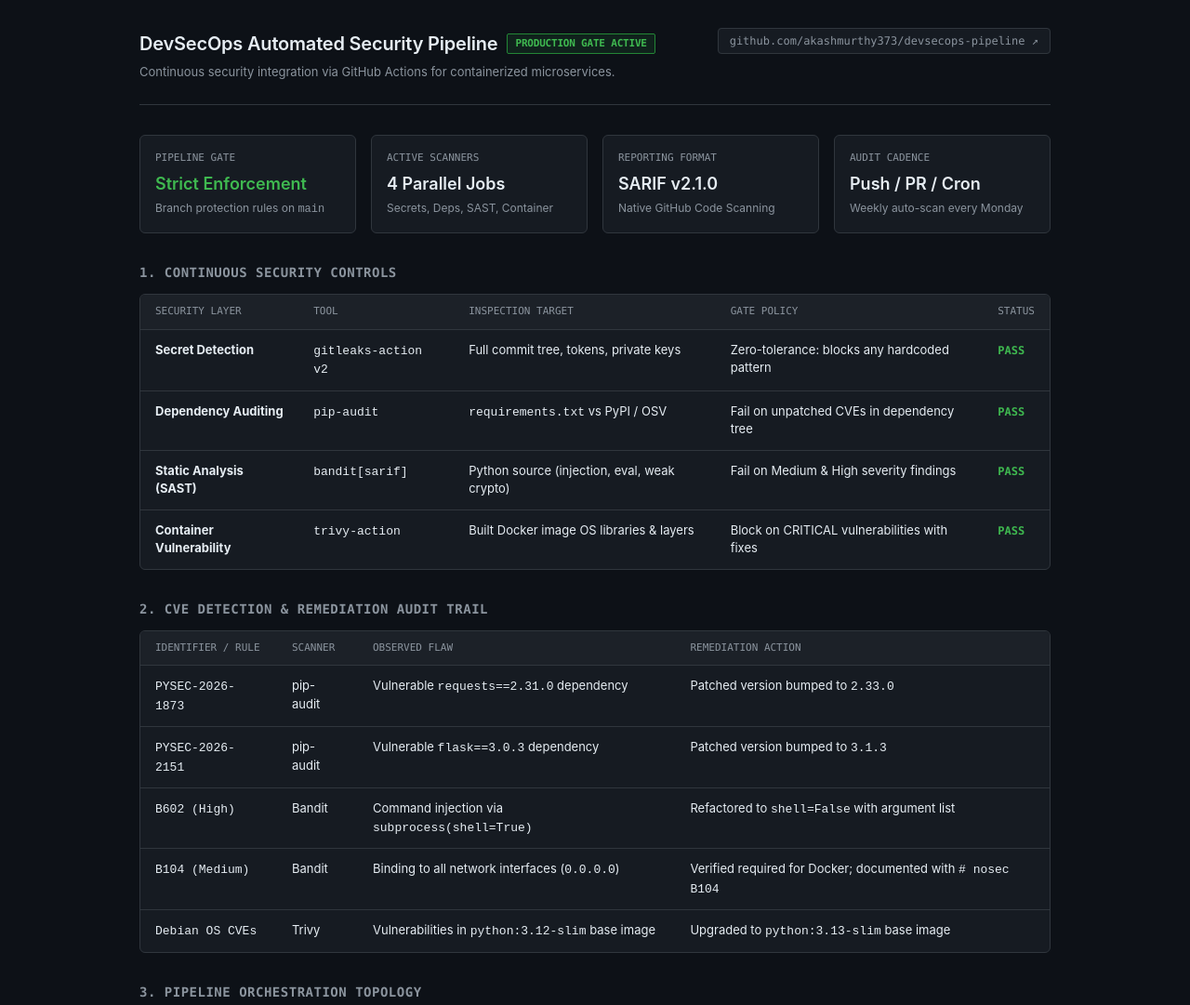
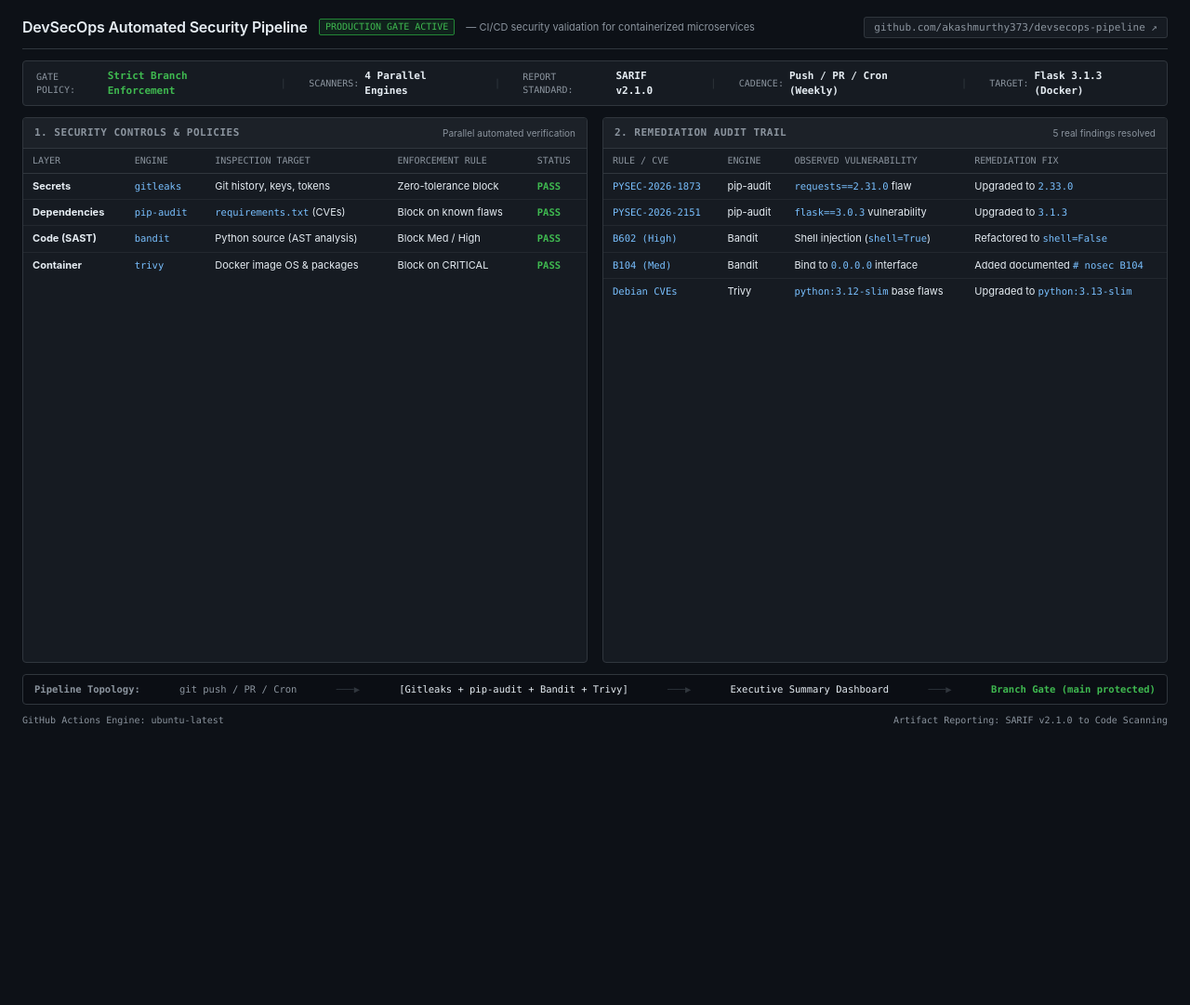
Before and after one commit to akashmurthy373/devsecops-pipeline, a plain HTML site: page docs/index.html in a window 1280 px wide. Shown: the top 1081 px of the page at 93% size. After the commit the page ends 800 px from the top, so only its background shows below. Drawn offline with Linux system fonts and the light colour scheme.

Commit message:
fix(docs): compact single-viewport dashboard layout without cards or scrolling

```diff
--- a/docs/index.html
+++ b/docs/index.html
@@ -7,209 +7,242 @@
   <style>
     :root {
       --bg: #0d1117;
-      --card-bg: #161b22;
+      --panel: #161b22;
       --border: #30363d;
       --text: #e6edf3;
       --text-muted: #8b949e;
       --accent: #238636;
-      --accent-dim: rgba(35, 134, 54, 0.15);
       --font-mono: ui-monospace, SFMono-Regular, "SF Mono", Menlo, Consolas, monospace;
       --font-sans: -apple-system, BlinkMacSystemFont, "Segoe UI", Helvetica, Arial, sans-serif;
     }
 
     * { box-sizing: border-box; margin: 0; padding: 0; }
 
-    body {
+    html, body {
+      height: 100vh;
+      overflow: hidden;
       background-color: var(--bg);
       color: var(--text);
       font-family: var(--font-sans);
-      font-size: 14px;
-      line-height: 1.5;
-      padding: 32px 24px;
+      font-size: 12px;
+      line-height: 1.4;
     }
 
     .container {
-      max-width: 980px;
+      max-width: 1440px;
+      height: 100vh;
       margin: 0 auto;
+      padding: 18px 24px;
+      display: flex;
+      flex-direction: column;
+      justify-content: space-between;
     }
 
-    /* Header Bar */
+    /* Compact Header */
     header {
-      border-bottom: 1px solid var(--border);
-      padding-bottom: 24px;
-      margin-bottom: 32px;
       display: flex;
       justify-content: space-between;
-      align-items: flex-start;
-      flex-wrap: wrap;
-      gap: 16px;
+      align-items: center;
+      padding-bottom: 12px;
+      border-bottom: 1px solid var(--border);
+      flex-shrink: 0;
+    }
+
+    .title-group {
+      display: flex;
+      align-items: center;
+      gap: 12px;
     }
 
     h1 {
-      font-size: 20px;
+      font-size: 16px;
       font-weight: 600;
       letter-spacing: -0.2px;
-      display: flex;
-      align-items: center;
-      gap: 10px;
     }
 
-    .badge-live {
-      display: inline-block;
+    .status-badge {
       font-family: var(--font-mono);
-      font-size: 11px;
+      font-size: 10px;
       text-transform: uppercase;
-      padding: 2px 8px;
+      padding: 1px 6px;
       border: 1px solid var(--accent);
-      background: var(--accent-dim);
+      background: rgba(35, 134, 54, 0.15);
       color: #3fb950;
       border-radius: 2px;
     }
 
+    .desc {
+      color: var(--text-muted);
+      font-size: 11px;
+    }
+
     .repo-link {
       font-family: var(--font-mono);
-      font-size: 12px;
+      font-size: 11px;
       color: var(--text-muted);
       text-decoration: none;
       border: 1px solid var(--border);
-      padding: 6px 12px;
-      border-radius: 4px;
-      background: var(--card-bg);
-      transition: border-color 0.15s ease;
+      padding: 4px 10px;
+      border-radius: 3px;
+      background: var(--panel);
     }
     .repo-link:hover {
       border-color: #58a6ff;
       color: var(--text);
     }
 
-    /* Metric cards row */
-    .metrics-row {
-      display: grid;
-      grid-template-columns: repeat(auto-fit, minmax(220px, 1fr));
-      gap: 16px;
-      margin-bottom: 32px;
+    /* Minimal Metadata Bar (No Cards) */
+    .meta-bar {
+      display: flex;
+      align-items: center;
+      gap: 24px;
+      padding: 8px 14px;
+      background: var(--panel);
+      border: 1px solid var(--border);
+      border-radius: 4px;
+      font-size: 11px;
+      font-family: var(--font-mono);
+      margin: 12px 0;
+      flex-shrink: 0;
     }
 
-    .card {
-      background: var(--card-bg);
-      border: 1px solid var(--border);
-      border-radius: 6px;
-      padding: 16px;
+    .meta-item {
+      display: flex;
+      align-items: center;
+      gap: 6px;
     }
 
-    .card-label {
+    .meta-label {
+      color: var(--text-muted);
+      text-transform: uppercase;
+      font-size: 10px;
+    }
+
+    .meta-val {
+      color: var(--text);
+      font-weight: 600;
+    }
+
+    /* Side-by-side Tables Grid */
+    .grid {
+      display: grid;
+      grid-template-columns: 1fr 1fr;
+      gap: 16px;
+      flex: 1;
+      min-height: 0; /* Prevents overflow */
+    }
+
+    .panel {
+      display: flex;
+      flex-direction: column;
+      border: 1px solid var(--border);
+      background: var(--panel);
+      border-radius: 4px;
+      overflow: hidden;
+    }
+
+    .panel-header {
+      padding: 8px 12px;
+      background: #1c2128;
+      border-bottom: 1px solid var(--border);
+      display: flex;
+      align-items: center;
+      justify-content: space-between;
+      flex-shrink: 0;
+    }
+
+    .panel-title {
       font-family: var(--font-mono);
       font-size: 11px;
+      font-weight: 600;
+      text-transform: uppercase;
       color: var(--text-muted);
-      text-transform: uppercase;
-      margin-bottom: 6px;
+      letter-spacing: 0.5px;
     }
 
-    .card-value {
-      font-size: 18px;
-      font-weight: 600;
-      color: var(--text);
+    .panel-desc {
+      font-size: 10px;
+      color: var(--text-muted);
     }
 
-    .card-sub {
-      font-size: 12px;
-      color: var(--text-muted);
-      margin-top: 4px;
-    }
-
-    /* Section Headings */
-    h2 {
-      font-size: 14px;
-      font-weight: 600;
-      text-transform: uppercase;
-      letter-spacing: 0.5px;
-      color: var(--text-muted);
-      margin-bottom: 12px;
-      font-family: var(--font-mono);
-    }
-
-    /* Tables */
-    .table-container {
-      background: var(--card-bg);
-      border: 1px solid var(--border);
-      border-radius: 6px;
-      overflow-x: auto;
-      margin-bottom: 32px;
+    .table-wrap {
+      flex: 1;
+      overflow: auto;
     }
 
     table {
       width: 100%;
       border-collapse: collapse;
       text-align: left;
-      font-size: 13px;
+      font-size: 11px;
     }
 
     th {
-      background: #1c2128;
+      position: sticky;
+      top: 0;
+      background: #161b22;
       color: var(--text-muted);
       font-family: var(--font-mono);
-      font-size: 11px;
+      font-size: 10px;
       text-transform: uppercase;
-      padding: 10px 16px;
+      padding: 6px 10px;
       border-bottom: 1px solid var(--border);
       font-weight: 500;
     }
 
     td {
-      padding: 12px 16px;
-      border-bottom: 1px solid var(--border);
-      vertical-align: top;
+      padding: 6px 10px;
+      border-bottom: 1px solid rgba(48, 54, 61, 0.5);
+      vertical-align: middle;
+      white-space: nowrap;
     }
 
     tr:last-child td { border-bottom: none; }
 
-    .tag {
+    code {
       font-family: var(--font-mono);
-      font-size: 11px;
-      padding: 2px 6px;
-      border-radius: 3px;
-      background: rgba(110, 118, 129, 0.1);
-      border: 1px solid var(--border);
+      font-size: 10.5px;
+      color: #79c0ff;
     }
 
     .status-pass {
       color: #3fb950;
+      font-family: var(--font-mono);
+      font-size: 10.5px;
       font-weight: 600;
-      font-family: var(--font-mono);
-      font-size: 12px;
     }
 
-    /* Architecture Block */
-    .arch-grid {
-      display: grid;
-      grid-template-columns: 1fr;
-      gap: 16px;
-      margin-bottom: 32px;
-    }
-
-    .code-box {
+    /* Bottom Architecture Strip */
+    .arch-bar {
+      margin-top: 12px;
+      padding: 8px 12px;
+      border: 1px solid var(--border);
       background: #0b0e14;
-      border: 1px solid var(--border);
-      border-radius: 6px;
-      padding: 16px;
+      border-radius: 4px;
       font-family: var(--font-mono);
-      font-size: 12px;
-      color: #abb2bf;
-      white-space: pre;
-      overflow-x: auto;
-      line-height: 1.45;
-    }
-
-    footer {
-      border-top: 1px solid var(--border);
-      padding-top: 20px;
-      font-size: 12px;
+      font-size: 10.5px;
       color: var(--text-muted);
       display: flex;
       justify-content: space-between;
-      flex-wrap: wrap;
-      gap: 12px;
+      align-items: center;
+      flex-shrink: 0;
+      white-space: nowrap;
+      overflow-x: auto;
+    }
+
+    .arch-step {
+      color: #e6edf3;
+    }
+
+    /* Footer */
+    footer {
+      padding-top: 10px;
+      display: flex;
+      justify-content: space-between;
+      color: var(--text-muted);
+      font-size: 10px;
       font-family: var(--font-mono);
+      flex-shrink: 0;
     }
   </style>
 </head>
@@ -217,15 +250,12 @@
 
   <div class="container">
 
+    <!-- Top Header -->
     <header>
-      <div>
-        <h1>
-          DevSecOps Automated Security Pipeline
-          <span class="badge-live">Production Gate Active</span>
-        </h1>
-        <p style="color: var(--text-muted); margin-top: 6px; font-size: 13px;">
-          Continuous security integration via GitHub Actions for containerized microservices.
-        </p>
+      <div class="title-group">
+        <h1>DevSecOps Automated Security Pipeline</h1>
+        <span class="status-badge">Production Gate Active</span>
+        <span class="desc">— CI/CD security validation for containerized microservices</span>
       </div>
       <div>
         <a class="repo-link" href="https://github.com/akashmurthy373/devsecops-pipeline" target="_blank" rel="noreferrer">
@@ -234,140 +264,158 @@
       </div>
     </header>
 
-    <!-- Key Metrics -->
-    <div class="metrics-row">
-      <div class="card">
-        <div class="card-label">Pipeline Gate</div>
-        <div class="card-value" style="color: #3fb950;">Strict Enforcement</div>
-        <div class="card-sub">Branch protection rules on <code>main</code></div>
+    <!-- Metadata Bar (No Cards) -->
+    <div class="meta-bar">
+      <div class="meta-item">
+        <span class="meta-label">Gate Policy:</span>
+        <span class="meta-val" style="color: #3fb950;">Strict Branch Enforcement</span>
       </div>
-      <div class="card">
-        <div class="card-label">Active Scanners</div>
-        <div class="card-value">4 Parallel Jobs</div>
-        <div class="card-sub">Secrets, Deps, SAST, Container</div>
+      <span style="color: var(--border);">|</span>
+      <div class="meta-item">
+        <span class="meta-label">Scanners:</span>
+        <span class="meta-val">4 Parallel Engines</span>
       </div>
-      <div class="card">
-        <div class="card-label">Reporting Format</div>
-        <div class="card-value">SARIF v2.1.0</div>
-        <div class="card-sub">Native GitHub Code Scanning</div>
+      <span style="color: var(--border);">|</span>
+      <div class="meta-item">
+        <span class="meta-label">Report Standard:</span>
+        <span class="meta-val">SARIF v2.1.0</span>
       </div>
-      <div class="card">
-        <div class="card-label">Audit Cadence</div>
-        <div class="card-value">Push / PR / Cron</div>
-        <div class="card-sub">Weekly auto-scan every Monday</div>
+      <span style="color: var(--border);">|</span>
+      <div class="meta-item">
+        <span class="meta-label">Cadence:</span>
+        <span class="meta-val">Push / PR / Cron (Weekly)</span>
+      </div>
+      <span style="color: var(--border);">|</span>
+      <div class="meta-item">
+        <span class="meta-label">Target:</span>
+        <span class="meta-val">Flask 3.1.3 (Docker)</span>
       </div>
     </div>
 
-    <!-- Security Layers -->
-    <h2>1. Continuous Security Controls</h2>
-    <div class="table-container">
+    <!-- Side-by-Side Content Area (No vertical scrolling) -->
+    <div class="grid">
+
+      <!-- Left Panel: Active Controls -->
+      <div class="panel">
+        <div class="panel-header">
+          <span class="panel-title">1. Security Controls &amp; Policies</span>
+          <span class="panel-desc">Parallel automated verification</span>
+        </div>
+        <div class="table-wrap">
           <table>
             <thead>
               <tr>
-            <th>Security Layer</th>
-            <th>Tool</th>
+                <th>Layer</th>
+                <th>Engine</th>
                 <th>Inspection Target</th>
-            <th>Gate Policy</th>
+                <th>Enforcement Rule</th>
                 <th>Status</th>
               </tr>
             </thead>
             <tbody>
               <tr>
-            <td><strong>Secret Detection</strong></td>
-            <td><code>gitleaks-action v2</code></td>
-            <td>Full commit tree, tokens, private keys</td>
-            <td>Zero-tolerance: blocks any hardcoded pattern</td>
+                <td><strong>Secrets</strong></td>
+                <td><code>gitleaks</code></td>
+                <td>Git history, keys, tokens</td>
+                <td>Zero-tolerance block</td>
                 <td><span class="status-pass">PASS</span></td>
               </tr>
               <tr>
-            <td><strong>Dependency Auditing</strong></td>
+                <td><strong>Dependencies</strong></td>
                 <td><code>pip-audit</code></td>
-            <td><code>requirements.txt</code> vs PyPI / OSV</td>
-            <td>Fail on unpatched CVEs in dependency tree</td>
+                <td><code>requirements.txt</code> (CVEs)</td>
+                <td>Block on known flaws</td>
                 <td><span class="status-pass">PASS</span></td>
               </tr>
               <tr>
-            <td><strong>Static Analysis (SAST)</strong></td>
-            <td><code>bandit[sarif]</code></td>
-            <td>Python source (injection, eval, weak crypto)</td>
-            <td>Fail on Medium &amp; High severity findings</td>
+                <td><strong>Code (SAST)</strong></td>
+                <td><code>bandit</code></td>
+                <td>Python source (AST analysis)</td>
+                <td>Block Med / High</td>
                 <td><span class="status-pass">PASS</span></td>
               </tr>
               <tr>
-            <td><strong>Container Vulnerability</strong></td>
-            <td><code>trivy-action</code></td>
-            <td>Built Docker image OS libraries &amp; layers</td>
-            <td>Block on CRITICAL vulnerabilities with fixes</td>
+                <td><strong>Container</strong></td>
+                <td><code>trivy</code></td>
+                <td>Docker image OS &amp; packages</td>
+                <td>Block on CRITICAL</td>
                 <td><span class="status-pass">PASS</span></td>
               </tr>
             </tbody>
           </table>
         </div>
+      </div>
 
-    <!-- Real CVE remediation record -->
-    <h2>2. CVE Detection &amp; Remediation Audit Trail</h2>
-    <div class="table-container">
+      <!-- Right Panel: Remediation Audit Trail -->
+      <div class="panel">
+        <div class="panel-header">
+          <span class="panel-title">2. Remediation Audit Trail</span>
+          <span class="panel-desc">5 real findings resolved</span>
+        </div>
+        <div class="table-wrap">
           <table>
             <thead>
               <tr>
-            <th>Identifier / Rule</th>
-            <th>Scanner</th>
-            <th>Observed Flaw</th>
-            <th>Remediation Action</th>
+                <th>Rule / CVE</th>
+                <th>Engine</th>
+                <th>Observed Vulnerability</th>
+                <th>Remediation Fix</th>
               </tr>
             </thead>
             <tbody>
               <tr>
                 <td><code>PYSEC-2026-1873</code></td>
                 <td>pip-audit</td>
-            <td>Vulnerable <code>requests==2.31.0</code> dependency</td>
-            <td>Patched version bumped to <code>2.33.0</code></td>
+                <td><code>requests==2.31.0</code> flaw</td>
+                <td>Upgraded to <code>2.33.0</code></td>
               </tr>
               <tr>
                 <td><code>PYSEC-2026-2151</code></td>
                 <td>pip-audit</td>
-            <td>Vulnerable <code>flask==3.0.3</code> dependency</td>
-            <td>Patched version bumped to <code>3.1.3</code></td>
+                <td><code>flask==3.0.3</code> vulnerability</td>
+                <td>Upgraded to <code>3.1.3</code></td>
               </tr>
               <tr>
                 <td><code>B602 (High)</code></td>
                 <td>Bandit</td>
-            <td>Command injection via <code>subprocess(shell=True)</code></td>
-            <td>Refactored to <code>shell=False</code> with argument list</td>
+                <td>Shell injection (<code>shell=True</code>)</td>
+                <td>Refactored to <code>shell=False</code></td>
               </tr>
               <tr>
-            <td><code>B104 (Medium)</code></td>
+                <td><code>B104 (Med)</code></td>
                 <td>Bandit</td>
-            <td>Binding to all network interfaces (<code>0.0.0.0</code>)</td>
-            <td>Verified required for Docker; documented with <code># nosec B104</code></td>
+                <td>Bind to <code>0.0.0.0</code> interface</td>
+                <td>Added documented <code># nosec B104</code></td>
               </tr>
               <tr>
-            <td><code>Debian OS CVEs</code></td>
+                <td><code>Debian CVEs</code></td>
                 <td>Trivy</td>
-            <td>Vulnerabilities in <code>python:3.12-slim</code> base image</td>
-            <td>Upgraded to <code>python:3.13-slim</code> base image</td>
+                <td><code>python:3.12-slim</code> base flaws</td>
+                <td>Upgraded to <code>python:3.13-slim</code></td>
               </tr>
             </tbody>
           </table>
         </div>
-
-    <!-- Execution Topology -->
-    <h2>3. Pipeline Orchestration Topology</h2>
-    <div class="arch-grid">
-      <div class="code-box">git push / PR / Schedule (Cron: 0 2 * * 1)
- ├── Job 1: Gitleaks        ──> [SARIF] ──┐
- ├── Job 2: pip-audit       ──> [Logs]  ──┤
- ├── Job 3: Bandit          ──> [SARIF] ──┼──> GitHub Code Scanning &amp; Artifacts
- └── Job 4: Trivy Container ──> [SARIF] ──┘
-         │
-         └──> Job 5: Security Summary Dashboard (Executive Markdown Report)
-                 │
-                 └──> Branch Protection: Merge BLOCKED if any gate fails</div>
       </div>
 
+    </div>
+
+    <!-- Bottom Topology Strip -->
+    <div class="arch-bar">
+      <span><strong>Pipeline Topology:</strong></span>
+      <span>git push / PR / Cron</span>
+      <span style="color: var(--border);">───▶</span>
+      <span class="arch-step">[Gitleaks + pip-audit + Bandit + Trivy]</span>
+      <span style="color: var(--border);">───▶</span>
+      <span class="arch-step">Executive Summary Dashboard</span>
+      <span style="color: var(--border);">───▶</span>
+      <span style="color: #3fb950; font-weight: 600;">Branch Gate (main protected)</span>
+    </div>
+
+    <!-- Compact Footer -->
     <footer>
-      <div>Target Application: Flask 3.1.3 REST API (5 endpoints) in Docker Container</div>
-      <div>Engine: GitHub Actions (ubuntu-latest)</div>
+      <span>GitHub Actions Engine: ubuntu-latest</span>
+      <span>Artifact Reporting: SARIF v2.1.0 to Code Scanning</span>
     </footer>
 
   </div>
```
Lines whose indentation alone changed are shown as unchanged.
